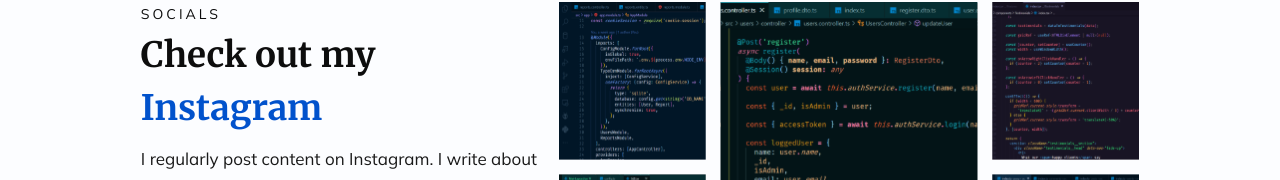
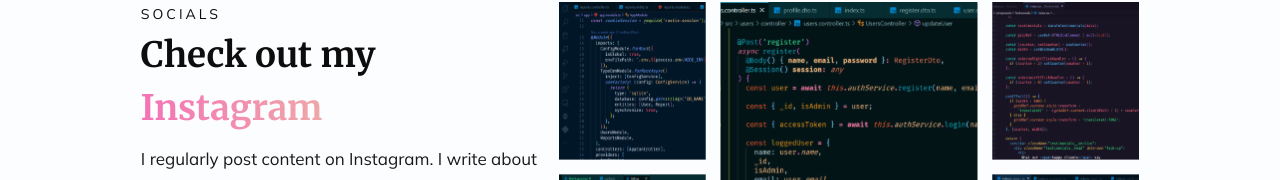
Before and after one commit to NightClover-code/portfolio-website-v2, a Next.js app: page / in a window 1280 px wide. Shown: the part 4981-5161 px from the top of the page. Built offline with nearby package versions, Linux system fonts and the light colour scheme.

Commit message:
feat: adding gradient to instagram text

```diff
--- a/components/Instagram/index.tsx
+++ b/components/Instagram/index.tsx
@@ -15,7 +15,10 @@ const Instagram = () => {
     <section className="instagram__section flex items-center justify-between mt-52">
       <div>
         <Content {...config}>
-          Check out my <span>Instagram</span>
+          Check out my{' '}
+          <span className="bg-gradient-to-r from-instaFrom to-instaTo text-transparent bg-clip-text">
+            Instagram
+          </span>
         </Content>
 
         <PrimaryButton className="mt-8">Follow me</PrimaryButton>
--- a/tailwind.config.js
+++ b/tailwind.config.js
@@ -26,6 +26,9 @@ module.exports = {
         faded: 'rgba(33, 55, 87, 0.04)',
         //secondary
         heroBorder: 'rgba(217, 215, 215, 0.6)',
+        //gradients
+        instaFrom: 'rgba(244, 114, 182, 1)',
+        instaTo: 'rgba(220, 38, 38, 0.4)',
       },
       boxShadow: {
         portfolioCard: '0px 4px 34px rgba(0, 0, 0, 0.05)',
```
